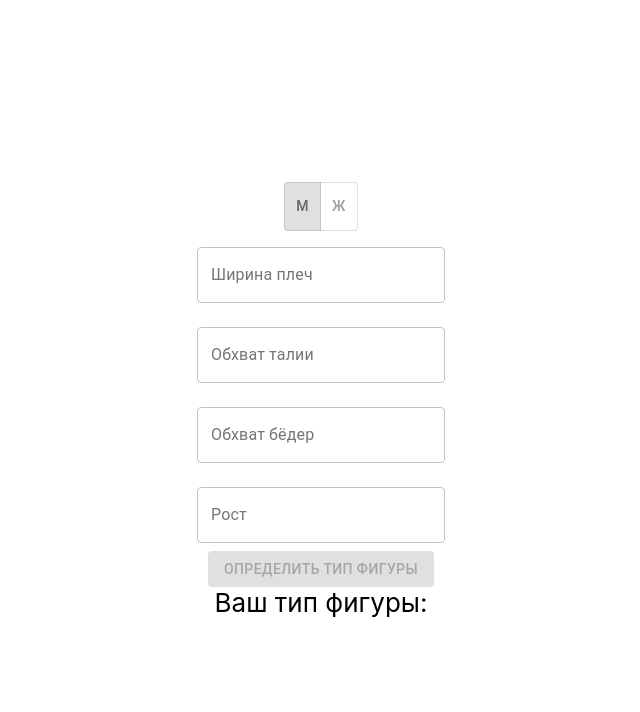
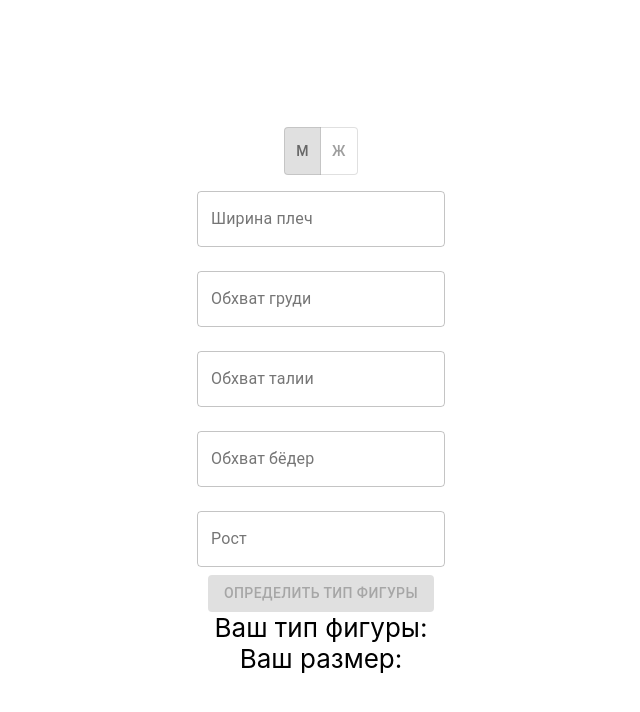
Before and after one commit to VSPro/ClothesFiguresDresscodes, a React (Create React App) app in the folder cfd-front/: page / in a window 1280 px wide. Shown: the top 712 px of the page, without its empty margins (319-959 px from the left). Built offline with nearby package versions, Linux system fonts and the light colour scheme.

Commit message:
Создана ф-ция определения размера одежды

```diff
--- a/cfd-front/src/pages/App/index.tsx
+++ b/cfd-front/src/pages/App/index.tsx
@@ -17,9 +17,11 @@ function App( props: any ) {
     second: '',
     third: '',
     fourth: '',
-    fifth: 'm'
+    fifth: 'm',
+    sixth: ''
   })
-  const typeOfShape = useSelector( (state: any) => state.app.typeOfShape)
+  const typeOfShape = useSelector( (state: any) => state.app.paramsOfUser.shape)
+  const size = useSelector( (state: any) => state.app.paramsOfUser.sizeParams.size)
 
   const inputValidationFunc = (field: string) => {
     return ( e: any, newAlignment: any ) => {
@@ -69,6 +71,16 @@ function App( props: any ) {
           onChange={ inputValidationFunc('first') as any}
         />
         <TextField
+          id="chest-girth"
+          label="Обхват груди"
+          variant="outlined"
+          // fullWidth
+          margin="normal"
+          type='number'
+          value={ inputs.sixth }
+          onChange={ inputValidationFunc('sixth') as any}
+        />
+        <TextField
           id="waist-circumference"
           label="Обхват талии"
           variant="outlined"
@@ -98,13 +110,14 @@ function App( props: any ) {
         <Button
           variant="contained"
           color="secondary"
-          disabled={ !(inputs.first && inputs.second && inputs.third && inputs.fourth && inputs.fifth) }
+          disabled={ !(inputs.first && inputs.second && inputs.third && inputs.fourth && inputs.fifth && inputs.sixth) }
           onClick={ () => {
             dispatch(
               {
                 type: 'SHAPE_METRICS',
                 payload: {
                   shoulders: inputs.first,
+                  chest: inputs.sixth,
                   waist: inputs.second,
                   hips: inputs.third,
                   height: inputs.fourth,
@@ -120,6 +133,8 @@ function App( props: any ) {
         <div>
           <div>Ваш тип фигуры:</div>
           { typeOfShape }
+          <div>Ваш размер:</div>
+          { size }
         </div>
 
         {/* <TestContainer /> */}
--- a/cfd-front/src/pages/App/reducer.ts
+++ b/cfd-front/src/pages/App/reducer.ts
@@ -1,11 +1,28 @@
-const initialState = {
-    typeOfShape: ''
+type state = {
+    paramsOfUser: {
+        shape: string,
+        sizeParams: {
+            size: string,
+            height: number
+        }
+    }
+}
+
+// TODO: уменьшить вложенность или призятять экшены к последним по уровню вложенность значениям
+const initialState: state = {
+    paramsOfUser: {
+        shape: '',
+        sizeParams: {
+            size: '',
+            height: 0
+        }
+    }
 }
 
 export default function appReducer(state = initialState, action: any) {
     switch (action.type) {
         case 'TYPE_OF_SHAPE':
-            return {...state, typeOfShape: action.payload}
+            return {...state, paramsOfUser: action.payload}
         default:
             return state
     }
--- a/cfd-front/src/pages/App/sagas.ts
+++ b/cfd-front/src/pages/App/sagas.ts
@@ -3,9 +3,9 @@ import API from '../../utils/API'
 
 function* findTypeOfShape( shapeMetrics: any ) { // В аргумент приходит экшн. Если тип экшена, затрагивающего сагу, совпадает с типом, используемым в редьюсере, то в этом редьюсере запишуться данные поля "payload" первого вызывнного экшена, и без разницы, сколько было вызвано похожих экшенов из саги
 console.log('shapeMetrics', shapeMetrics)
-    const typeOfShape = yield call(API.get as any, '/find-type-of-shape', { ...shapeMetrics })
+    const paramsOfUser = yield call(API.get as any, '/find-type-of-shape', { ...shapeMetrics })
 
-    yield put({ type: "TYPE_OF_SHAPE", payload: typeOfShape });
+    yield put({ type: "TYPE_OF_SHAPE", payload: paramsOfUser });
 
 }
 
--- a/cfd-front/src/utils/mockData.ts
+++ b/cfd-front/src/utils/mockData.ts
@@ -5,13 +5,17 @@
  */
 
 import shapeTypeDetermination from './shapeTypeEstimating'
+import sizeDetermination from './sizeEstimating'
 
 const mockFetch = { get: {} }
 
 mockFetch.get = (path: any, params: any) => {
     switch (path) {
         case '/find-type-of-shape':
-        return shapeTypeDetermination(params.payload)
+        return {
+            shape: shapeTypeDetermination(params.payload),
+            sizeParams: sizeDetermination(params.payload)
+        }
     }
 }
 
--- /dev/null
+++ b/cfd-front/src/utils/sizeEstimating.ts
@@ -0,0 +1,35 @@
+type params = {
+    shoulders: number,
+    chest: number,
+    waist: number,
+    hips: number,
+    height: number,
+    sex: string
+}
+
+const listOfSizesByChest_M: number[] = [93, 97, 101, 105, 109, 113] // XS, S, M, L, XL, XXL
+const listOfSizesByChest_F: number[] = [81, 89, 97, 107, 119, 131]
+const namesOfSizes = ['XS', 'S', 'M', 'L', 'XL', 'XXL']
+
+export default function({chest, height, sex}: params) {
+    // Осторожно! Код ниже не оптимален
+    let size: string = namesOfSizes[0]
+    if (sex === 'm') {
+        listOfSizesByChest_M.forEach( (item, index) => {
+            if (chest > item) {
+                size = namesOfSizes[index]
+            }
+        })
+    } else {
+        listOfSizesByChest_F.forEach( (item, index) => {
+            if (chest > item) {
+                size = namesOfSizes[index]
+            }
+        })
+    }
+
+    return {
+        size: size,
+        height: height
+    }
+}
```
